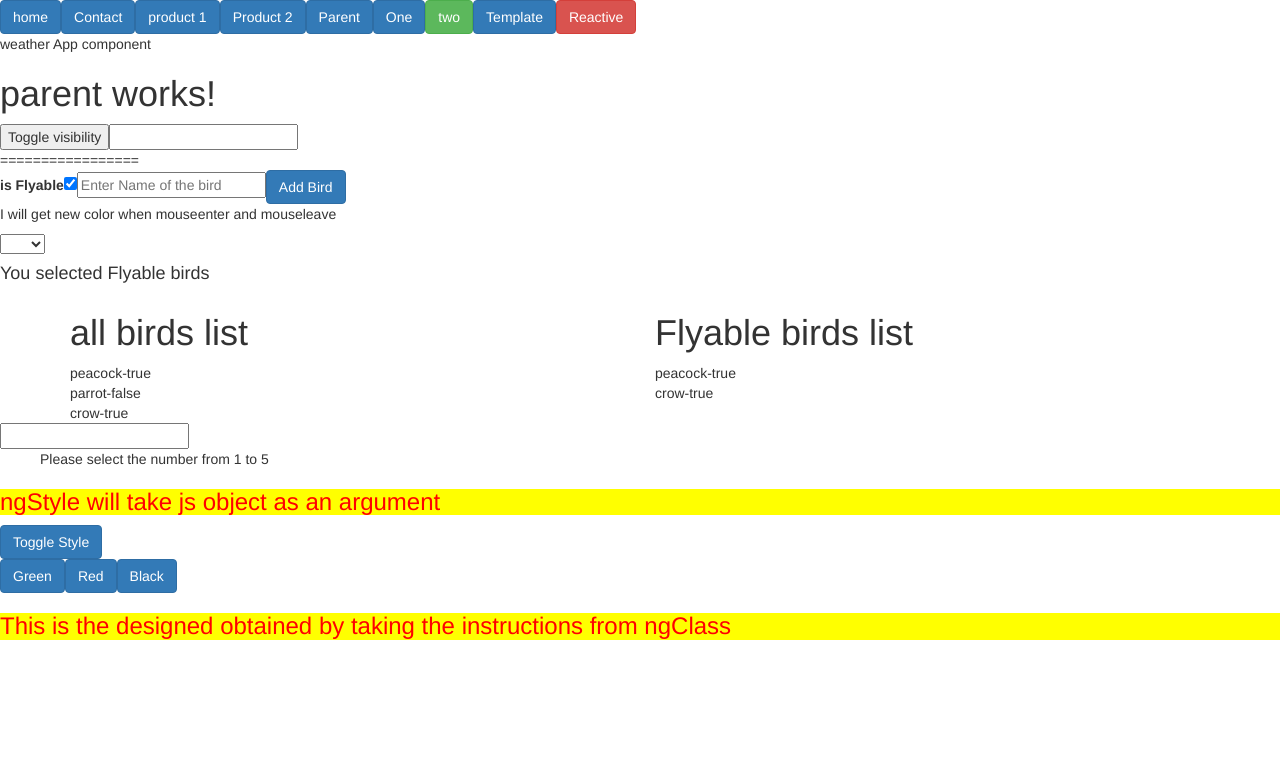
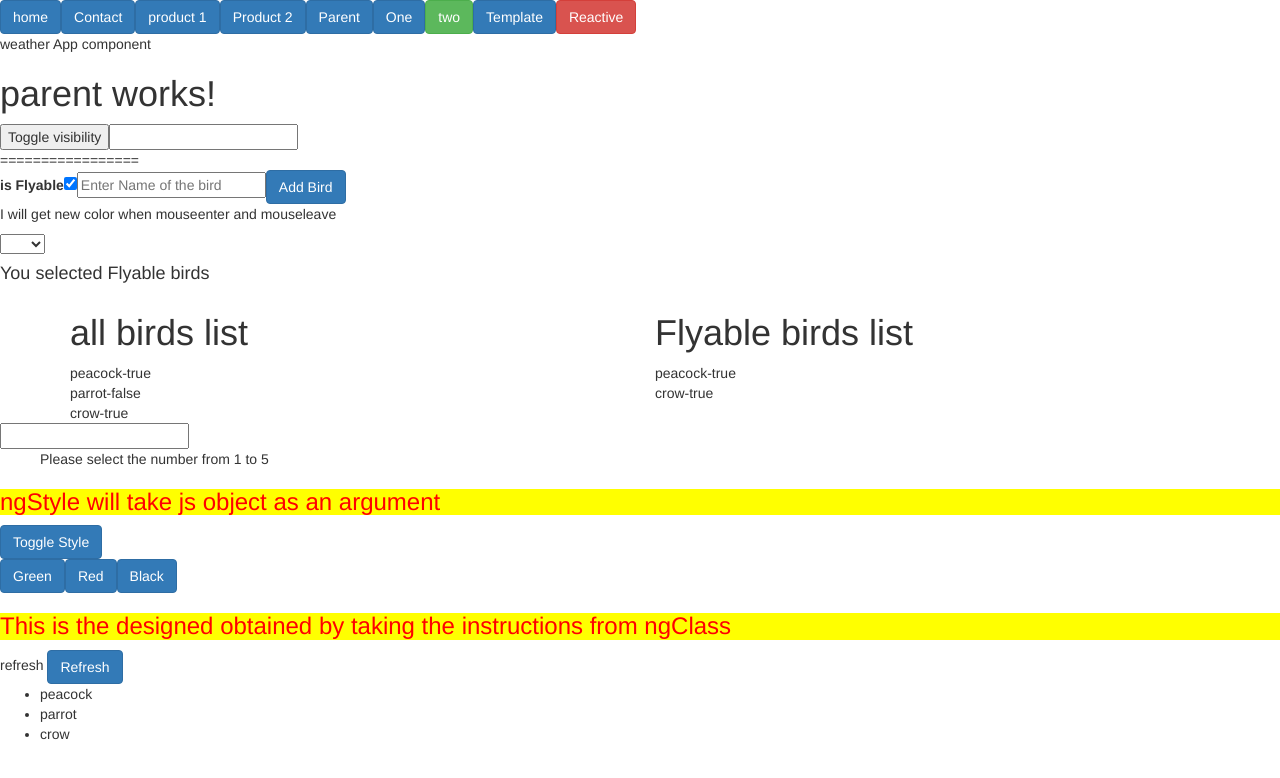
Before and after one commit to Rrrummadi2020/angular-udemy, an Angular app: page /parent in a window 1280 px wide. Shown: the top 778 px of the page. Built offline with nearby package versions, Linux system fonts and the light colour scheme; no server answers.

Commit message:
track by example

```diff
--- a/src/app/birds.ts
+++ b/src/app/birds.ts
@@ -1,4 +1,5 @@
 export interface Birds {
   name?: string,
-  flyable?: boolean
+  flyable?: boolean,
+  id?:number
 }
--- a/src/app/parent/parent.component.html
+++ b/src/app/parent/parent.component.html
@@ -59,3 +59,11 @@
 <h3 [ngClass]="{
   'red':styleColor=='red','green':styleColor=='green','black':styleColor=='black'
 }">This is the designed obtained by taking the instructions from ngClass</h3>
+
+refresh
+<button class="btn btn-primary" (click)="onRefresh()">Refresh</button>
+<ul>
+  <li *ngFor="let bird of birds;trackBy:trackById">
+    {{bird.name}}
+  </li>
+</ul>
--- a/src/app/parent/parent.component.ts
+++ b/src/app/parent/parent.component.ts
@@ -19,9 +19,9 @@ isSubscribed:string|undefined;
   ngOnInit(): void {
     this.isPresent = false;
     this.birds = [
-      { name: 'peacock', flyable: true },
-      { name: 'parrot', flyable: false },
-      { name: 'crow', flyable: true }
+      { name: 'peacock', flyable: true,id:1},
+      { name: 'parrot', flyable: false,id:2 },
+      { name: 'crow', flyable: true ,id:3}
     ]
     this.flyable = true
   }
@@ -41,4 +41,12 @@ isSubscribed:string|undefined;
     console.log('IN PARENT DATA')
     console.log(data);
   }
+  onRefresh(){
+    this.birds = [{ name: 'peacock', flyable: true, id: 1 },
+    { name: 'kamal', flyable: false, id: 2 },
+    { name: 'crow', flyable: true, id: 3 }]
+  }
+  trackById(index:number,item:Birds){
+    return item.id;
+  }
 }
```
Also changed, not shown: src/app/child/child.component.html (line endings or trailing spaces).
